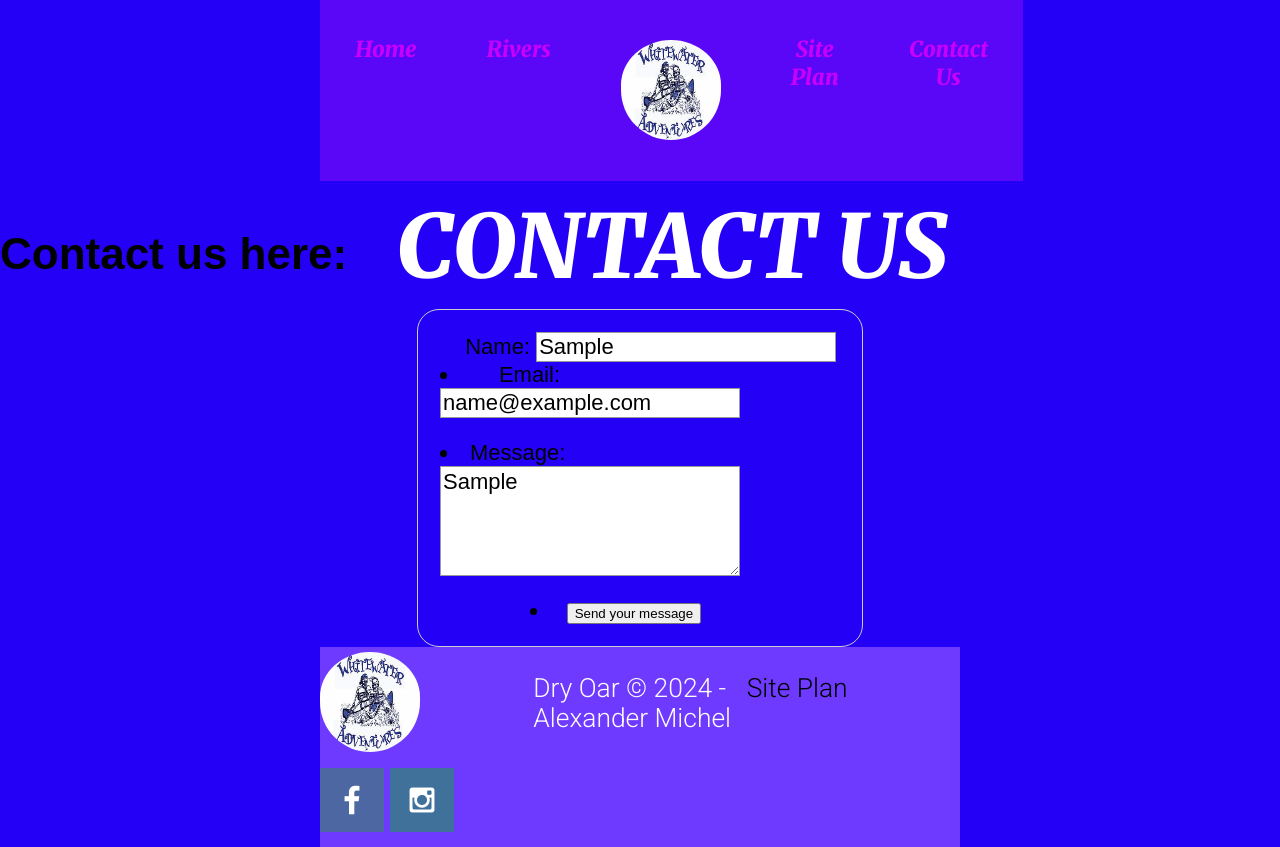
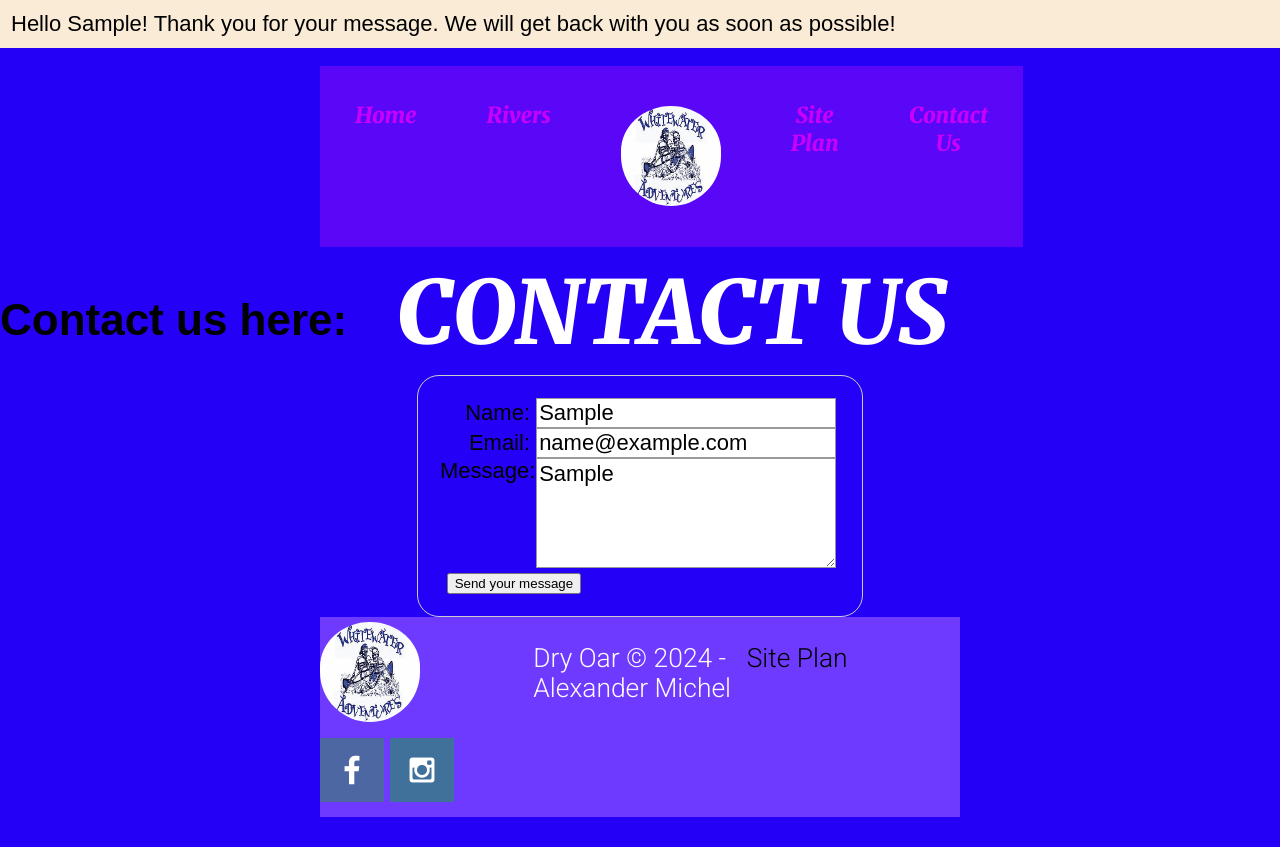
Before and after one commit to f1Zle/wdd130, a plain HTML site: page wwr/contactus.html in a window 1280 px wide. Both pictures are taken after typing "Sample", "name@example.com", "Sample" into the empty fields and a click on the button "Send your message". After the commit the page ends 817 px from the top, so only its background shows below. Drawn offline with Linux system fonts and the light colour scheme.

Commit message:
modified:   wwr/contactus.html

```diff
--- a/wwr/contactus.html
+++ b/wwr/contactus.html
@@ -25,22 +25,16 @@
     </div>
 <main class="contact">
     <h1>Contact us here:</h1>
-    <div id="HELLP ME PLEASE SOMEBODY HELP"></div>
+    <div id="feedback"></div>
     <form action="/my-handling-form-page" method="post">
             <label for="name">Name:</label>
             <input type="text" id="name" name="user_name" />
-          </li>
-          <li>
             <label for="mail">Email:</label>
             <input type="email" id="mail" name="user_email"
             placeholder="youreemailhere@email.com"/>
-          </li>
-          <li>
             <label for="msg">Message:</label>
             <textarea id="msg" name="user_message"></textarea>
-            <li class="button">
-                <button type="submit">Send your message</button>
-              </li>
+            <button type="submit">Send your message</button>
         </form>
 
 </main>
```
